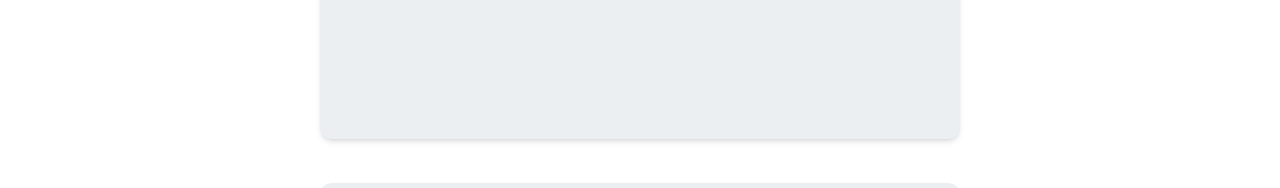
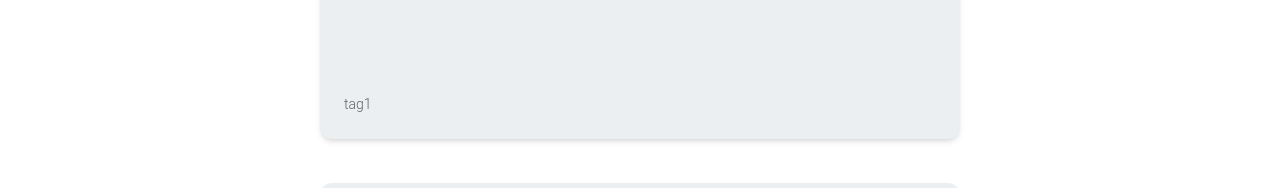
Before and after one commit to heycharlieabbott/PersonalSite, a Next.js app: page / in a window 1280 px wide. Shown: the part 525-713 px from the top of the page. Built offline with nearby package versions, Linux system fonts and the light colour scheme.

Commit message:
begin tag system

```diff
--- a/components/customcard.tsx
+++ b/components/customcard.tsx
@@ -16,17 +16,18 @@ import { useRef } from 'react';
 type Props = {
     id: string,
     date: string,
-    title: string
+    title: string,
+    tags?: string
 }
 
-const customcard = ({ id, date, title }: Props) => {
+const customcard = ({ id, date, title, tags }: Props) => {
 
     const cardRef = useRef<HTMLDivElement>(null!);
 
 
   return (
 
-    <Card className="mt-6 bg-blue-gray-50 w-1/2 h-[75vh] snap-always snap-start hover:drop-shadow-lg transition ease-in duration-120 overflow-auto" ref={cardRef}>
+    <Card className="flex justify-between mt-6 bg-blue-gray-50 w-1/2 h-[75vh] snap-always snap-start hover:drop-shadow-lg transition ease-in duration-120 overflow-auto" ref={cardRef}>
     <CardBody >
     <Link href={`/posts/${id}` } >
       <Typography variant="h5" className="mb-2 hover:underline">
@@ -47,7 +48,13 @@ const customcard = ({ id, date, title }: Props) => {
       </div>
       </div>
     </CardBody>
-    <CardFooter className="pt-0">
+
+    <CardFooter className="flex align-bottom">
+
+    <Link href={'/projects'} className='hover:underline'>
+   <Typography variant="small">tag1</Typography>
+   </Link>
+
   </CardFooter>
 </Card>
 
--- a/lib/posts.ts
+++ b/lib/posts.ts
@@ -23,7 +23,8 @@ export function getSortedPostsData() {
     // Combine the data with the id
     return {
       id,
-      ...(matterResult.data as { date: string; title: string })
+      ...(matterResult.data as { date: string; title: string }),
+
     }
   })
   // Sort posts by date
--- a/pages/index.tsx
+++ b/pages/index.tsx
@@ -12,6 +12,7 @@ type homeProps = {
     id: string,
     date: any,
     title: string,
+    tags?: string
   }[]
 }
 
```
